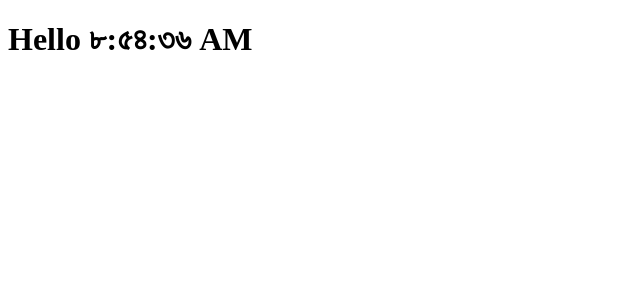
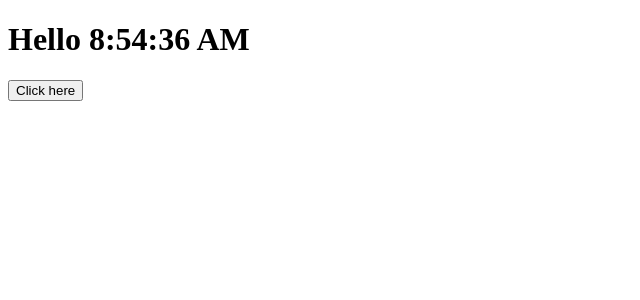
Before and after one commit to golammostafa13/react-with-sumit, a React (Create React App) app: page / in a window 1280 px wide. Shown: the top 300 px of the page, without its empty margins (0-640 px from the left). Built offline with nearby package versions, Linux system fonts and the light colour scheme; the HTML template or start-up script is replaced by a standard one.

Commit message:
handling events

```diff
--- /dev/null
+++ b/src/components/Button.js
@@ -0,0 +1,11 @@
+/* eslint-disable react/button-has-type */
+/* eslint-disable react/prefer-stateless-function */
+import React from 'react';
+
+class Button extends React.Component {
+    render() {
+        const { change, locale } = this.props;
+        return <button onClick={() => change(locale)}>Click here</button>;
+    }
+}
+export default Button;
--- a/src/components/Clock.js
+++ b/src/components/Clock.js
@@ -1,12 +1,15 @@
+/* eslint-disable react/no-unused-state */
+/* eslint-disable react/button-has-type */
 /* eslint-disable react/destructuring-assignment */
 import React from 'react';
-
+import Button from './Button';
 // eslint-disable-next-line react/prefer-stateless-function
 class Clock extends React.Component {
     constructor(props) {
         super(props);
         this.state = {
             date: new Date(),
+            local: 'en-US',
         };
     }
 
@@ -22,10 +25,15 @@ class Clock extends React.Component {
         this.setState({ date: new Date() });
     };
 
+    handleClick = (local) => {
+        this.setState({ local });
+    };
+
     render() {
         return (
             <div>
-                <h1>Hello {this.state.date.toLocaleTimeString(this.props.local)}</h1>
+                <h1>Hello {this.state.date.toLocaleTimeString(this.state.local)}</h1>
+                <Button change={this.handleClick} locale="bn-BD" />
             </div>
         );
     }
```
